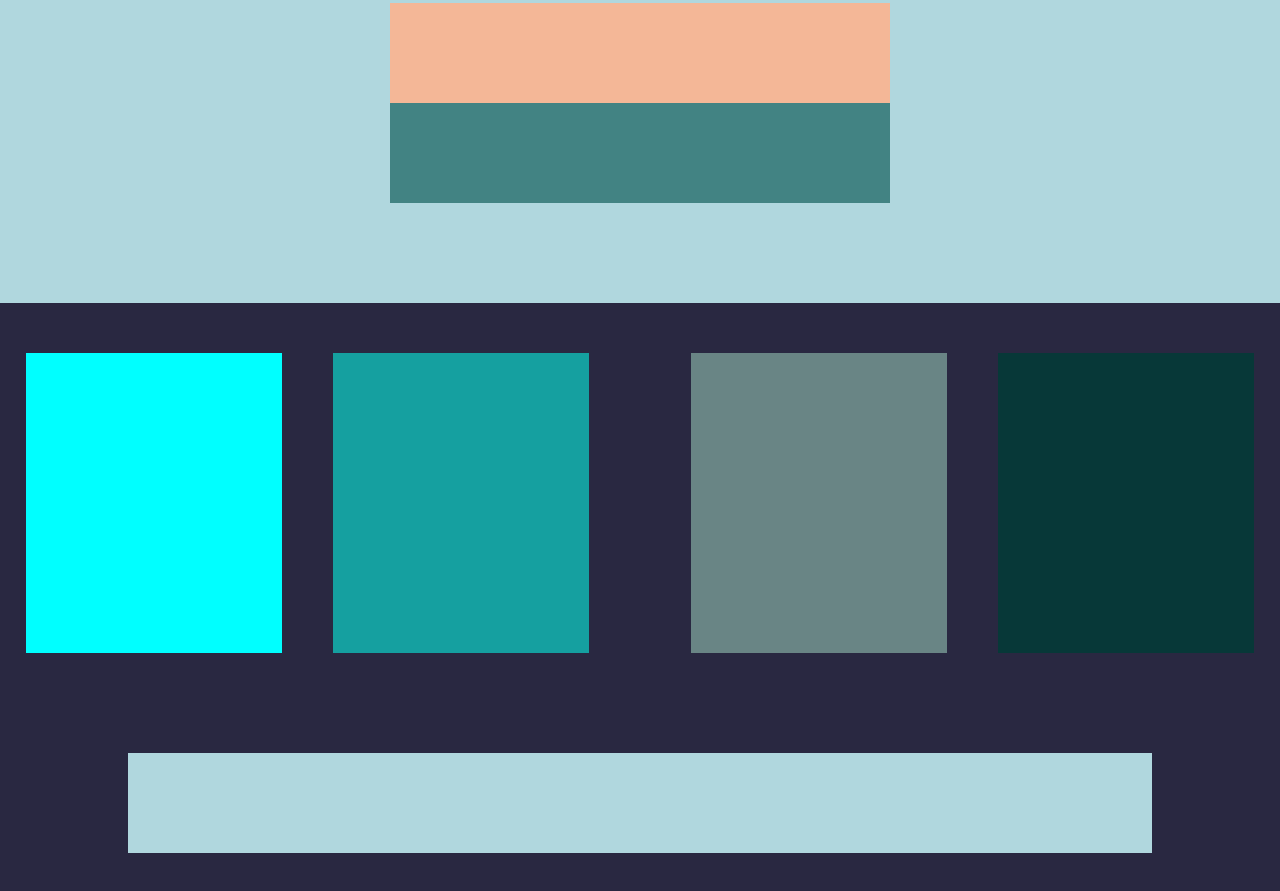
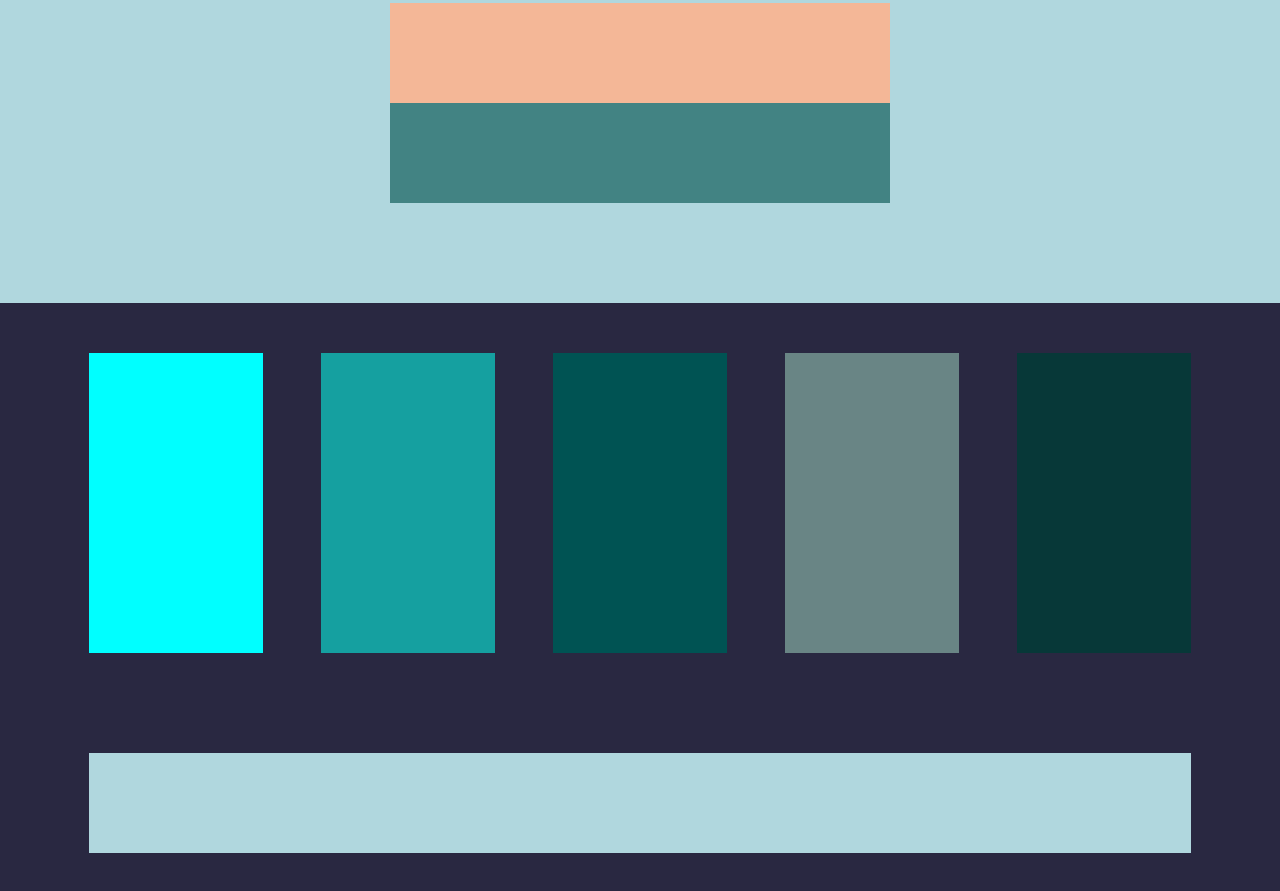
Before and after one commit to CaraccioloJessica/htmlcss-struttura-discord, a plain HTML site: page index.html in a window 1280 px wide. Shown: the part 3127-4018 px from the top of the page. Drawn offline with Linux system fonts and the light colour scheme.

Commit message:
fixed footer

```diff
--- a/css/style.css
+++ b/css/style.css
@@ -208,13 +208,14 @@ footer{
   justify-content: space-around;
   align-items: center;
   flex-wrap: wrap;
+  padding: 0 60px;
 
   /* debug */
   background-color: #292841;
 }
 
 .icon-section{
-  width: 20%;
+  width: 15%;
   min-height: 300px;
 
   /* debug */
@@ -222,15 +223,23 @@ footer{
 }
 
 .product{
-  width: 20%;
+  width: 15%;
   min-height: 300px;
 
   /* debug */
   background-color: rgb(21, 160, 160);
 }
 
+.company{
+  width: 15%;
+  min-height: 300px;
+
+  /* debug */
+  background-color: rgb(0, 83, 83);
+}
+
 .resources{
-  width: 20%;
+  width: 15%;
   min-height: 300px;
 
   /* debug */
@@ -239,7 +248,7 @@ footer{
 }
 
 .norme{
-  width: 20%;
+  width: 15%;
   min-height: 300px;
 
   /* debug */
@@ -247,7 +256,7 @@ footer{
 }
 
 .ending{
-  width: 80%;
+  width: 95%;
   min-height: 100px;
 
   /* debug */
```
